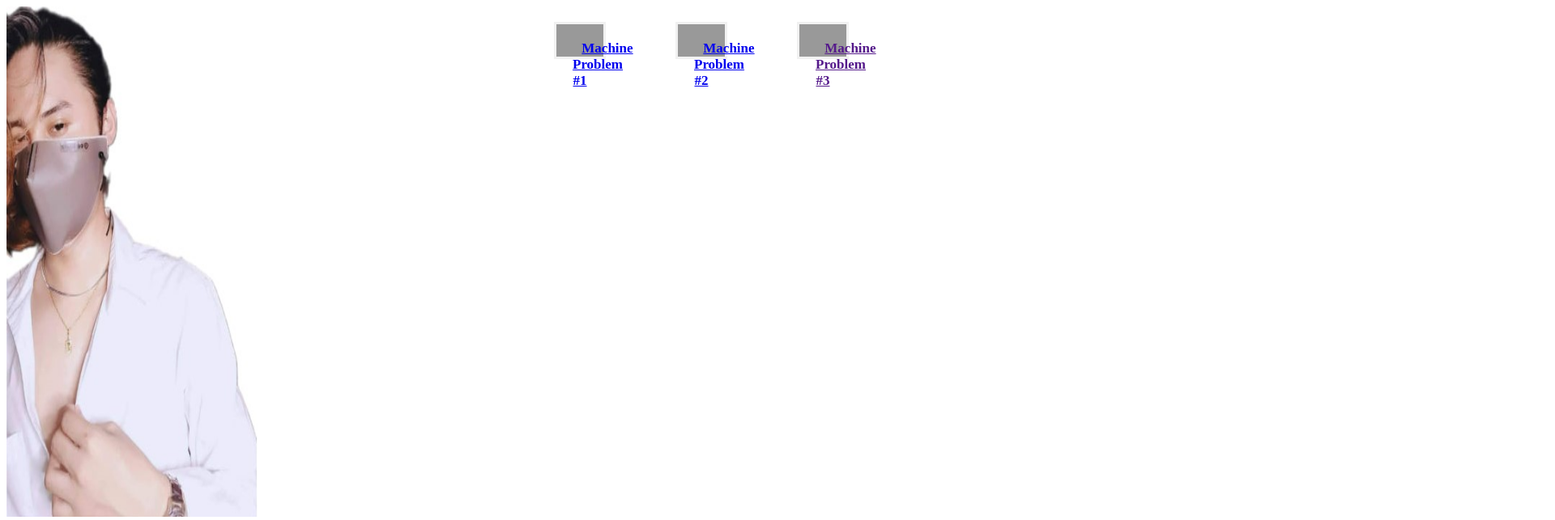
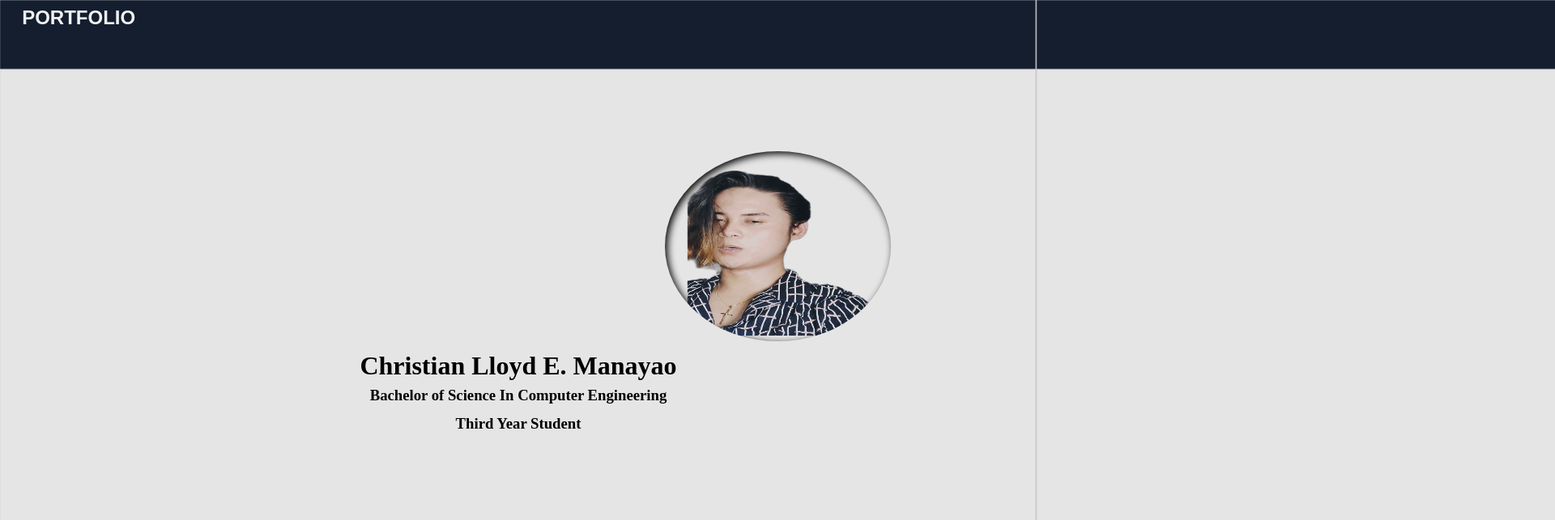
Before and after one commit to clmanayao/NCP3106, a plain HTML site: page index.html in a window 1280 px wide. Shown: the top 643 px of the page at 81% size, 1920 px wide, since content can reach past the window. Drawn offline with Linux system fonts and the light colour scheme.

Commit message:
updated mp3

```diff
--- a/index.html
+++ b/index.html
@@ -7,19 +7,39 @@
 <style>
     * {box-sizing: border-box;}
 
+     body
+      {
+  background-image: url(bg3.png);
+  background-repeat: no-repeat;
+  background-attachment: fixed;
+  background-size: 100% 40%;
+      }
+
+
 </style>
   </head>
   <body>
+    <div id="title">
+        <h2>PORTFOLIO</h2>
+    </div>
+
 
       <div class="container">
-        <img src="Billionaire.png" alt="Man in White"  width="300" height="450" class="image">
-        <div class="overlay">I'm Christian Lloyd E. Manayao</div>
-   </div >
+        <img src="me1.png" alt="Man in White"  width="300" height="450" class="image">
+      </div >
+     <div id="center">
+      <h1>Christian Lloyd E. Manayao</h1>
+      <h3>Bachelor of Science In Computer Engineering</h3>
+      <h3>Third Year Student</h3>
+    </div>
 
-       <div id="Facebook"> <a style="margin-left: 3mm;" href="1.html"> Machine Problem #1 </a></div>
-<div id="twitter"><a style="margin-left: 3mm;"href="2.html"> Machine Problem #2  </a></div>
-      <div id="Instagram">  <a style="margin-left: 3mm;"href=""> Machine Problem #3 </a></div>
+       <div id="mpOne" > <a style="margin-left: 3mm;" href="1.html"><img src="mp1.png" id="picsize"> Machine Problem #1 </a></div>
+       <div id="mpTwo"><a style="margin-left: 3mm;"href="2.html"> <img src="mp2.png" id="picsize">Machine Problem #2  </a></div>
+       <div id="mpThree">  <a style="margin-left: 3mm;"href=""><img src="mp3.png" id="picsize"> Machine Problem #3 </a></div>
 
-</div>
-    </body>
+    </div>
+     <div id="machine">Machine <strong>PROBLEM</strong></div>
+    <img src="next.png" id="secondbackground">
+
+</body>
 </html>
--- a/style2.css
+++ b/style2.css
@@ -1,3 +1,18 @@
+#title
+{
+color: #f1f1f1;
+font-family:  Arial, sans-serif;
+padding-left: .2in;
+}
+#center
+{
+  text-align: center;
+  padding: 0ch;
+  margin: 0ch;
+  line-height: 2ch;
+}
+
+
 .container {
   position: relative;
   width: 50%;
@@ -6,9 +21,14 @@
 
 .image {
   display: block;
-  width: 100%;
-  height: 80.5%;
+  width: 90%;
+  height: 30%;
+  margin-left: 21.5cm;
+  margin-top: 4cm;
+  border-radius: 50%;
+  box-shadow: inset 3px 3px 10px 0 #000000
 }
+
 p{
   text-align: center;
   text-align: justify;
@@ -50,22 +70,6 @@ p{
   text-align: center;
 }
 
-#links {
-  background-color: rgb(0,0,0);
-  background-color: rgba(0,0,0, 0.4);
-  color: white;
-  font-weight: bold;
-  border: 3px solid #f1f1f1;
-  position: absolute;
-  top: 50%;
-  left: 50%;
-  transform: translate(-50%, -50%);
-  z-index: 2;
-  width: 70%;
-  padding: 20px;
-  text-align: center;
-  margin-left: 2cm;
-}
 #Facebook {
   background-color: rgb(0,0,0);
   background-color: rgba(0,0,0, 0.4);
@@ -136,5 +140,66 @@ p{
   text-align: center;
   height: 15px;
   font-size: 17px;
+}
 
+#mpOne {
+
+
+  font-weight: bold;
+  position: absolute;
+  top: 20cm;
+  left:17cm;
+ transform: translate(-50%, -50%);
+  z-index: 2;
+  width: 12%;
+  padding: 20px;
+  text-align: center;
+  height: 15px;
+  font-size: 17px;
 }
+
+#mpTwo {
+  font-weight: bold;
+  position: absolute;
+  top: 20cm;
+  left:25cm;
+  transform: translate(-50%, -50%);
+  z-index: 2;
+  width: 12%;
+  padding: 20px;
+  text-align: center;
+  height: 15px;
+  font-size: 17px;
+}
+
+#mpThree {
+  font-weight: bold;
+  position: absolute;
+  top: 20cm;
+  left:33cm;
+  transform: translate(-50%, -50%);
+  z-index: 2;
+  width: 12%;
+  padding: 20px;
+  text-align: center;
+  height: 15px;
+  font-size: 17px;
+}
+#picsize
+{
+  width: 270;
+  height: 270;
+}
+#secondBackground
+{
+  width: 52cm;
+  height: 5cm;
+  margin-top: 1.5cm;
+}
+
+#machine
+{
+  padding-left: .5in;
+  font-size: 50px;
+  margin-top: 4.5cm;
+ }
```
Also changed, not shown: 2.html (+1 -1 lines), bg3.png (added), folder.jpg (added), me1.png (added), mp1.png (added), mp2.png (added), mp3.png (added), next.png (added), top.png (added).
